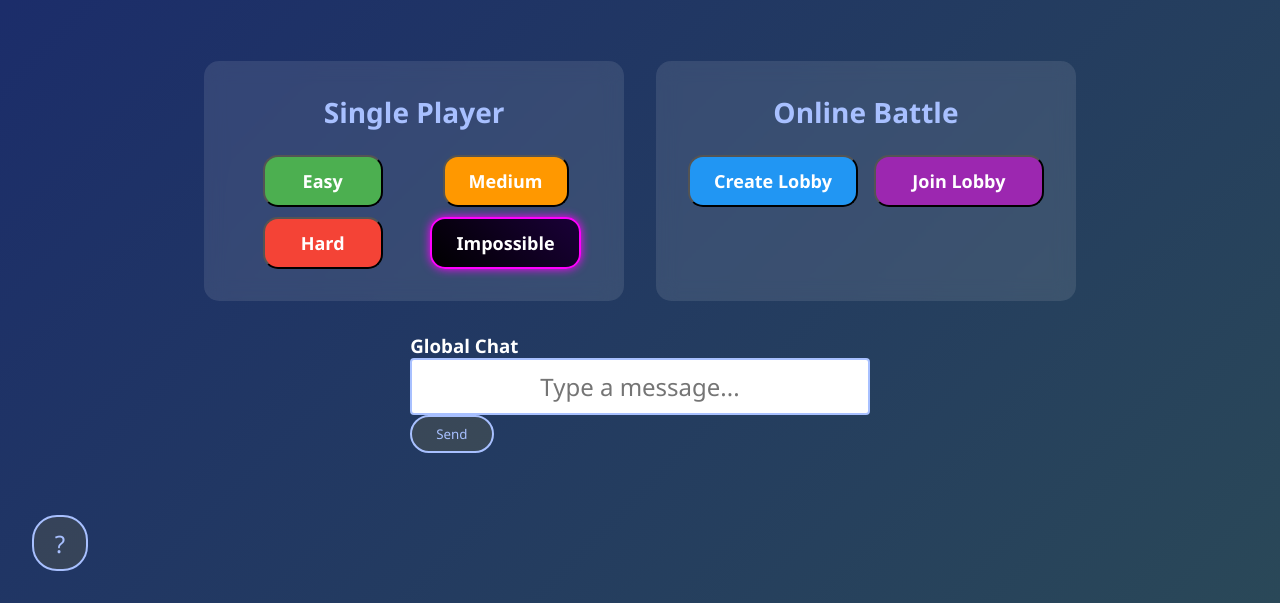
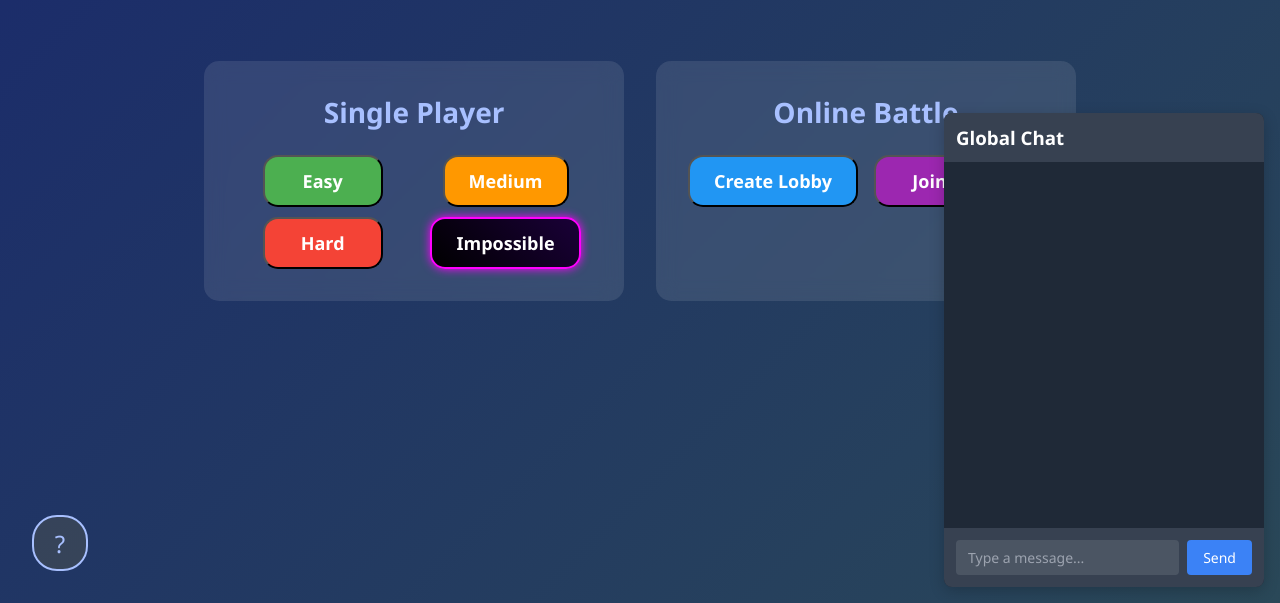
Before and after one commit to danilomm0/Battleship-Online, a website: page public/index.html in a window 1280 px wide. Shown: the part 197-800 px from the top of the page. Drawn offline with nearby package versions, Linux system fonts and the light colour scheme; no server answers.

Commit message:
UPDATED global chat css

```diff
--- a/public/css/style.css
+++ b/public/css/style.css
@@ -210,3 +210,119 @@ input {
 .error {
   color: red;
 }
+
+.chat-box {
+  position: fixed;
+  bottom: 1rem;
+  right: 1rem;
+  width: 20rem;
+  background-color: rgb(31, 41, 55);
+  border-radius: 0.5rem;
+  box-shadow: 0 4px 15px rgba(0, 0, 0, 0.2);
+  display: flex;
+  flex-direction: column;
+}
+
+.chat-header {
+  background-color: rgb(55, 65, 81);
+  padding: 0.75rem;
+  border-top-left-radius: 0.5rem;
+  border-top-right-radius: 0.5rem;
+  display: flex;
+  justify-content: space-between;
+  align-items: center;
+}
+
+.chat-title {
+  color: #ffffff;
+  font-weight: 600;
+  margin: 0;
+}
+
+.messages-container {
+  padding: 0.75rem;
+  height: 20rem;
+  overflow-y: auto;
+  display: flex;
+  flex-direction: column;
+  gap: 0.5rem;
+}
+
+.message {
+  display: flex;
+  flex-direction: column;
+}
+
+.message-header {
+  display: flex;
+  align-items: baseline;
+  gap: 0.5rem;
+}
+
+.message-user {
+  color: rgb(96, 165, 250);
+  font-weight: 500;
+}
+
+.message-timestamp {
+  color: rgb(156, 163, 175);
+  font-size: 0.75rem;
+}
+
+.message-text {
+  color: #ffffff;
+  font-size: 0.875rem;
+  margin-top: 0.25rem;
+  overflow-wrap: break-word;
+  word-wrap: break-word;
+  hyphens: auto;
+  max-width: 296px;
+}
+
+.input-container {
+  padding: 0.75rem;
+  background-color: rgb(55, 65, 81);
+  border-bottom-left-radius: 0.5rem;
+  border-bottom-right-radius: 0.5rem;
+  display: flex;
+  gap: 0.5rem;
+}
+
+.input {
+  text-align: left;
+  flex: 1;
+  background-color: rgb(75, 85, 99);
+  color: #ffffff;
+  border: none;
+  border-radius: 0.25rem;
+  padding: 0.5rem 0.75rem;
+  font-size: 0.875rem;
+  overflow-wrap: break-word;
+  word-wrap: break-word;
+  hyphens: auto;
+  max-width: 225px;
+}
+
+.input:focus {
+  outline: 2px solid rgb(59, 130, 246);
+  outline-offset: -2px;
+}
+
+.input::placeholder {
+  color: rgb(156, 163, 175);
+}
+
+.send {
+  background-color: rgb(59, 130, 246);
+  color: #ffffff;
+  padding: 0.5rem 1rem;
+  border: none;
+  border-radius: 0.25rem;
+  font-size: 0.875rem;
+  cursor: pointer;
+  transition: background-color 0.2s;
+}
+
+.send:hover {
+  background-color: rgb(37, 99, 235);
+}
--- a/public/index.html
+++ b/public/index.html
@@ -64,14 +64,17 @@
     </div>
 
     <div class="chat-box">
-        <h3>Global Chat</h3>
+        <div class="chat-header">
+            <h3 class="chat-title">Global Chat</h3>
+        </div>
         <div class="messages-container"></div>
-        <div class="error hidden" id="chat-error">Must be logged in to message
+        <div class="input-container hidden" id="chat-error">
+            <div class="error">Must be logged in to message</div>
         </div>
-        <div class="input-container">
-            <input type="text" id="message" required
+        <div class="input-container" id="no-error">
+            <input type="text" class="input" id="message" required
                 placeholder="Type a message...">
-            <button class="button3" onclick="sendMessage()">Send</button>
+            <button class="send" onclick="sendMessage()">Send</button>
         </div>
     </div>
 
```
